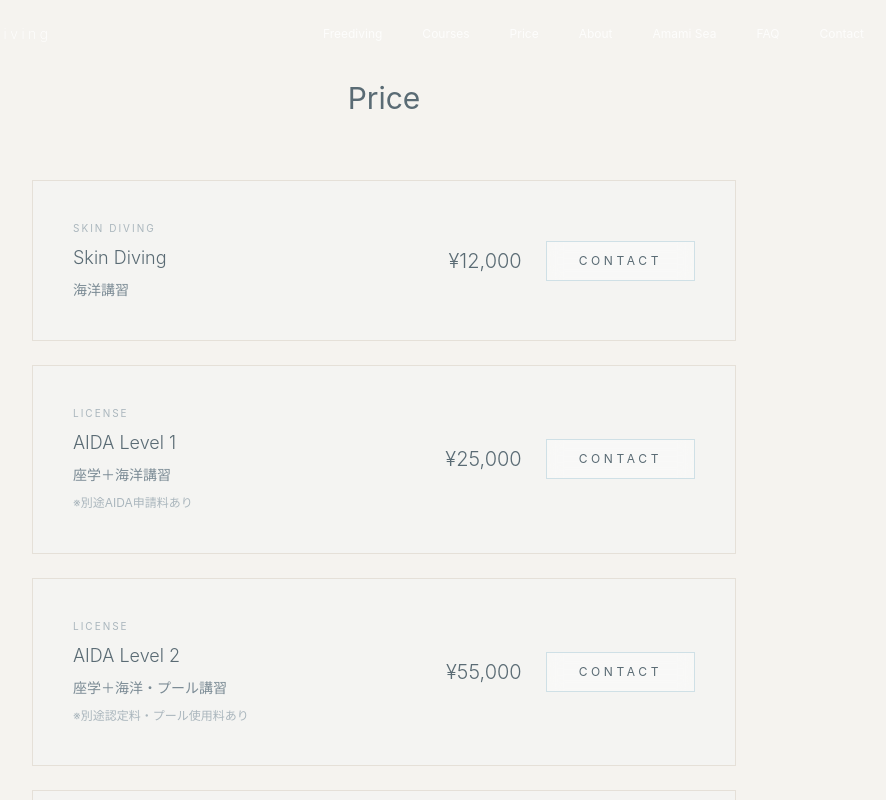
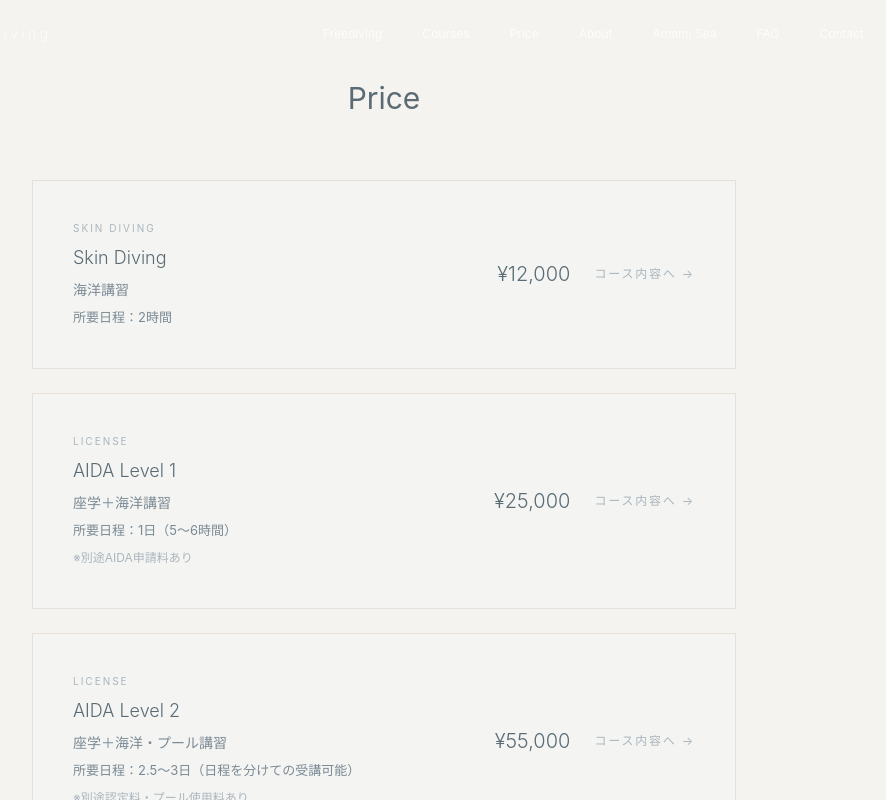
Before and after one commit to ikucha-portfolio/freediving-site, a React (Vite) app: page /price in a window 1280 px wide. Shown: the top 800 px of the page, without its empty margins (256-1142 px from the left). Built offline with nearby package versions, Linux system fonts and the light colour scheme.

Commit message:
feat:Priceにコースの日時情報とコースへの文字追加

```diff
--- a/src/pages/Courses.jsx
+++ b/src/pages/Courses.jsx
@@ -29,9 +29,10 @@
             <>
               初心者〜上級者まで様々なレベルに合わせて、呼吸の整え方、水中でリラックスする方法、綺麗に泳ぐ方法、海に潜る方法を丁寧にアドバイスします。<br /><br />
 
-              場所：瀬戸内町または名瀬周辺のビーチ（リクエスト可）<br />
+
               人数：最大4名<br />
               時間：2時間<br />
+              場所：瀬戸内町または名瀬周辺のビーチ（リクエスト可）<br />
               料金：¥12,000<br />
               集合時間：天候を見て前日までにご連絡
             </>
--- a/src/pages/Price.jsx
+++ b/src/pages/Price.jsx
@@ -22,32 +22,38 @@
               title: "Skin Diving",
               label: "SKIN DIVING",
               price: "¥12,000",
-              desc: "海洋講習"
+              desc: "海洋講習",
+              duration: "2時間"
             },
             {
               title: "AIDA Level 1",
               label: "LICENSE",
               price: "¥25,000",
-              desc: "座学＋海洋講習"
+              desc: "座学＋海洋講習",
+              duration: "1日（5〜6時間）",
+              note: "※別途AIDA申請料あり"
             },
             {
               title: "AIDA Level 2",
               label: "LICENSE",
               price: "¥55,000",
-              desc: "座学＋海洋・プール講習"
+              desc: "座学＋海洋・プール講習",
+              duration: "2.5〜3日（日程を分けての受講可能）",
+              note: "※別途認定料・プール使用料あり"
             },
             {
               title: "AIDA Level 3",
               label: "LICENSE",
               price: "¥65,000",
-              desc: "座学＋海洋・プール講習"
+              desc: "座学＋海洋・プール講習",
+              duration: "3〜3.5日（日程を分けての受講可能）",
+              note: "※別途認定料・プール使用料あり"
             }
           ].map((course, i) => (
             <div
               key={i}
               className="bg-[#f4f4f2] border border-[#e5e0d8] p-8 md:p-10 flex flex-col md:flex-row md:items-center md:justify-between gap-6 hover:shadow-sm transition"
             >
-
               {/* 左 */}
               <div>
                 <div className="text-[10px] tracking-[0.2em] text-[#aab6bd] mb-2">
@@ -62,15 +68,13 @@
                   {course.desc}
                 </p>
 
-                {course.title === "AIDA Level 1" && (
+                <p className="text-[13px] text-[#7a8a94] mt-2">
+                  所要日程：{course.duration}
+                </p>
+
+                {course.note && (
                   <p className="text-[12px] text-[#aab6bd] mt-2 leading-relaxed">
-                    ※別途AIDA申請料あり
-                  </p>
-                )}
-
-                {(course.title === "AIDA Level 2" || course.title === "AIDA Level 3") && (
-                  <p className="text-[12px] text-[#aab6bd] mt-2 leading-relaxed">
-                    ※別途認定料・プール使用料あり
+                    {course.note}
                   </p>
                 )}
               </div>
@@ -81,13 +85,12 @@
                   {course.price}
                 </span>
 
-                <Link to="/contact">
-                  <button className="px-8 py-2.5 text-[12px] tracking-[0.3em] text-[#5a6b74] border border-[#cfe0e6] bg-white/40 backdrop-blur-sm hover:bg-white/70 transition">
-                    CONTACT
-                  </button>
-                </Link>
+                <Link to="/courses" className="inline-block">
+  <div className="text-[12px] text-[#aab6bd] tracking-[0.15em] hover:opacity-60 transition">
+    コース内容へ →
+  </div>
+</Link>
               </div>
-
             </div>
           ))}
 
@@ -96,7 +99,6 @@
         {/* --- 注意書き --- */}
         <div className="text-xs text-[#5a6b74] mb-16 space-y-2">
           <p>※レンタル料金は含まれておりません</p>
-          <p>※各コース別途、認定料・施設使用料がかかる場合があります</p>
         </div>
 
         {/* --- RENTAL --- */}
```
